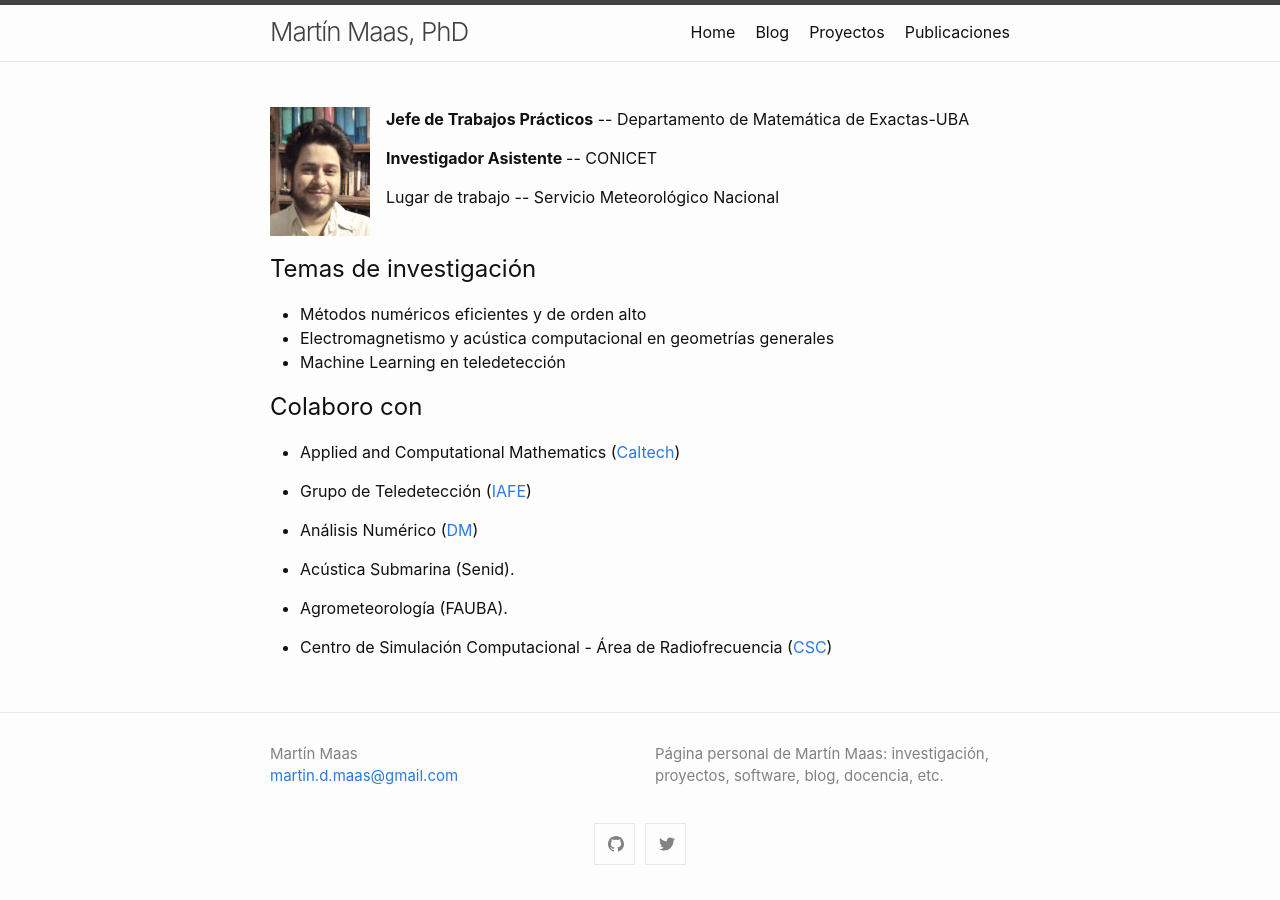
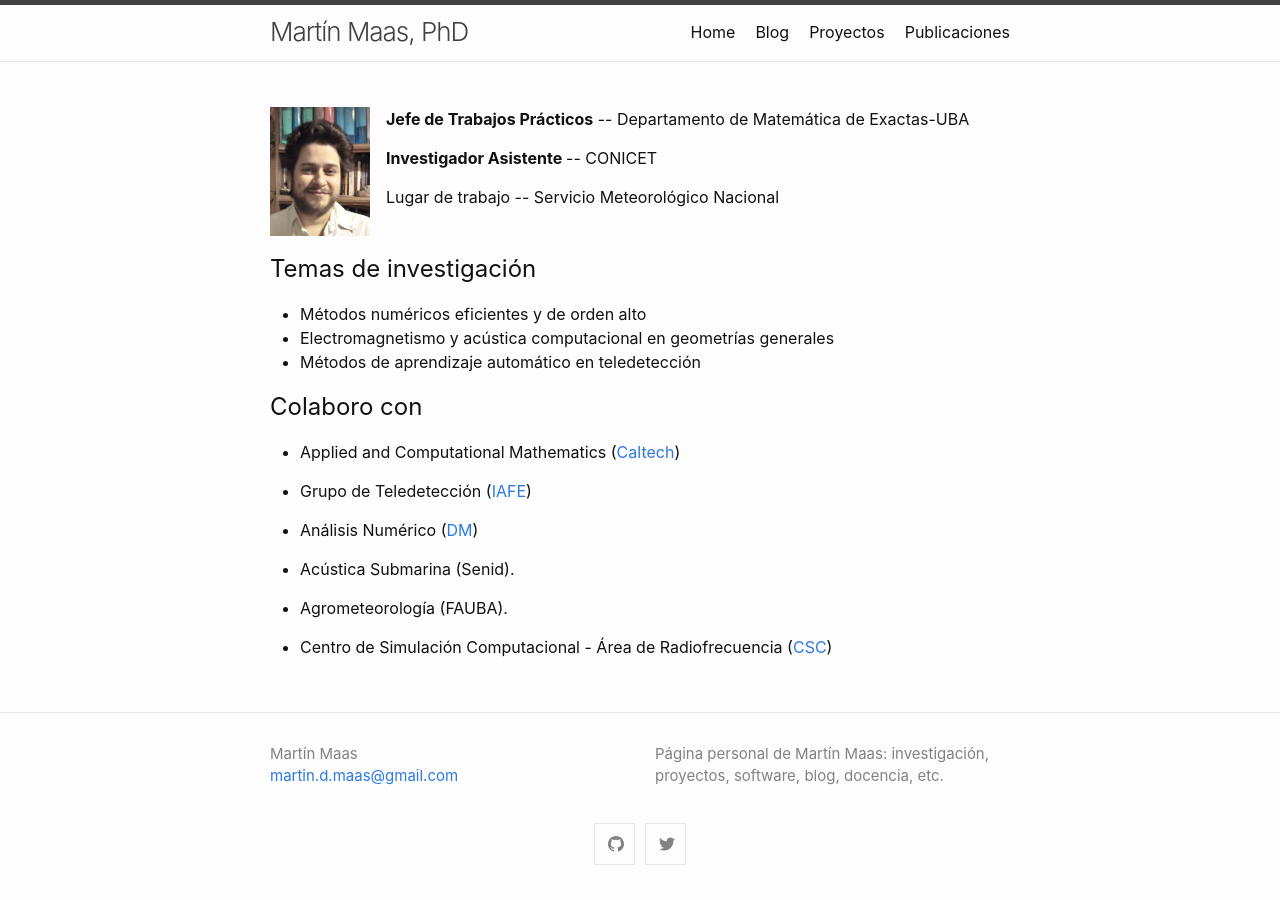
Before and after one commit to mdmaas/mdmaas.github.io, a Jekyll site: the page built from index.md, in a window 1280 px wide. Built offline with Jekyll 4.4.1, drawn with Linux system fonts in a browser that asks for light colours.

Commit message:
simplified index

```diff
--- a/index.md
+++ b/index.md
@@ -16,8 +16,7 @@ layout: default
 
 - Métodos numéricos eficientes y de orden alto
 - Electromagnetismo y acústica computacional en geometrías generales
-- Machine Learning en teledetección
-
+- Métodos de aprendizaje automático en teledetección
 
 ## Colaboro con
 
```
